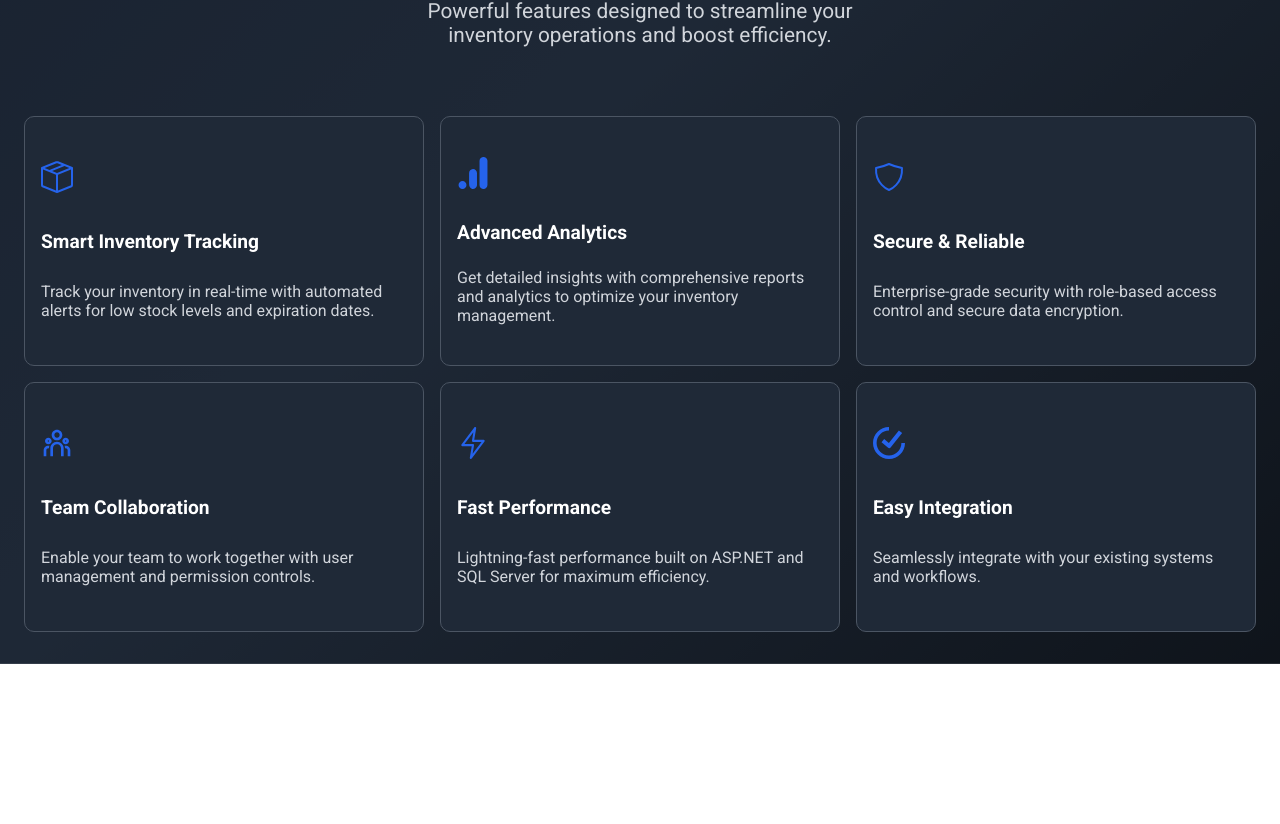
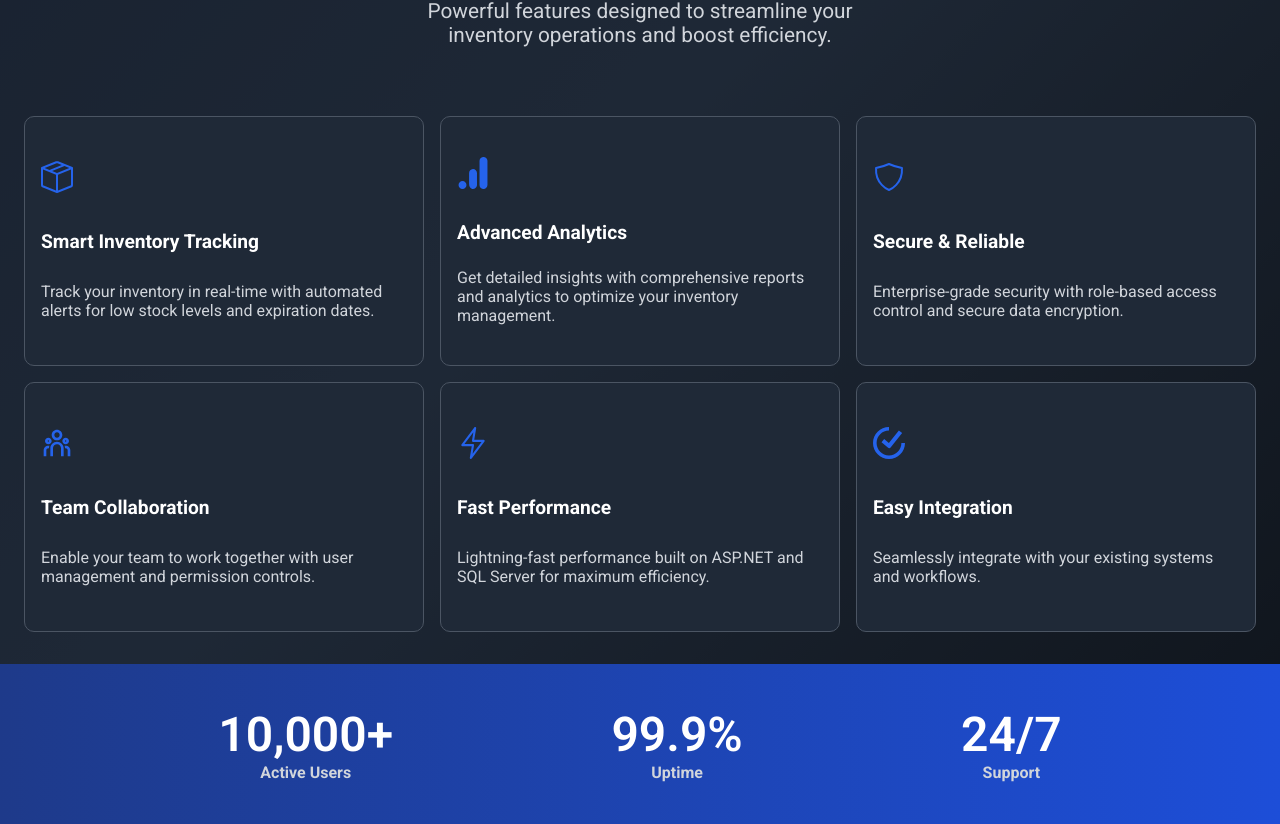
Before and after one commit to Alexander-Agu/Invi-Tory, a React (Vite) app in the folder Client/: page / in a window 1280 px wide. Shown: the part 539-1363 px from the top of the page. Before the commit the page ends 1203 px from the top, so only its background shows below. Built offline with nearby package versions, Linux system fonts and the light colour scheme.

Commit message:
Added basic stat section

```diff
--- /dev/null
+++ b/Client/src/components/Stat/Stat.jsx
@@ -0,0 +1,22 @@
+import React from 'react'
+import "./stat.css"
+
+
+export default function Stat() {
+
+    const statTexts = (numbers, statTitle) => {
+        return <div className="stat-texts">
+            <h2>{numbers}</h2>
+            <p>{statTitle}</p>
+        </div>
+    }
+
+
+  return (
+    <section className='stat-container'>
+        {statTexts("10,000+", "Active Users")}
+        {statTexts("99.9%", "Uptime")}
+        {statTexts("24/7", "Support")}
+    </section>
+  )
+}
--- /dev/null
+++ b/Client/src/components/Stat/stat.css
@@ -0,0 +1,45 @@
+@import url('https://fonts.googleapis.com/css2?family=Roboto:ital,wght@0,100..900;1,100..900&display=swap');
+
+
+/* Stat Container */
+.stat-container{
+    width: 100%;
+    height: 20vh;
+
+    background: linear-gradient(to right, #1e3a8a, #1d4ed8);
+
+    font-family: "Roboto", sans-serif;
+    font-optical-sizing: auto;
+    font-style: normal;
+    font-variation-settings:
+        "wdth" 100;
+
+    display: flex;
+    flex-direction: row;
+    align-items: center;
+    justify-content: space-evenly;
+}
+
+
+/* Stat Texts */
+.stat-texts{
+    font-weight: bolder;
+    text-align: center;
+    display: grid;
+    place-content: center;
+}
+
+.stat-texts h2{
+    font-weight: 600;
+    color: white;
+    font-size: 3rem;
+}
+
+.stat-texts p{
+    color: #d1d5db;;
+}
+
+
+.stat-container h2{
+
+}
--- a/Client/src/main.jsx
+++ b/Client/src/main.jsx
@@ -5,6 +5,7 @@ import App from './App.jsx'
 import Header from './components/Header/Header.jsx'
 import Hero from './components/Hero/Hero.jsx'
 import Features from './components/Features/Features.jsx'
+import Stat from './components/Stat/Stat.jsx'
 
 
 createRoot(document.getElementById('root')).render(
@@ -12,6 +13,7 @@ createRoot(document.getElementById('root')).render(
     <Header />
     <Hero />
     <Features />
+    <Stat />
     <App />
   </StrictMode>,
 )
```
